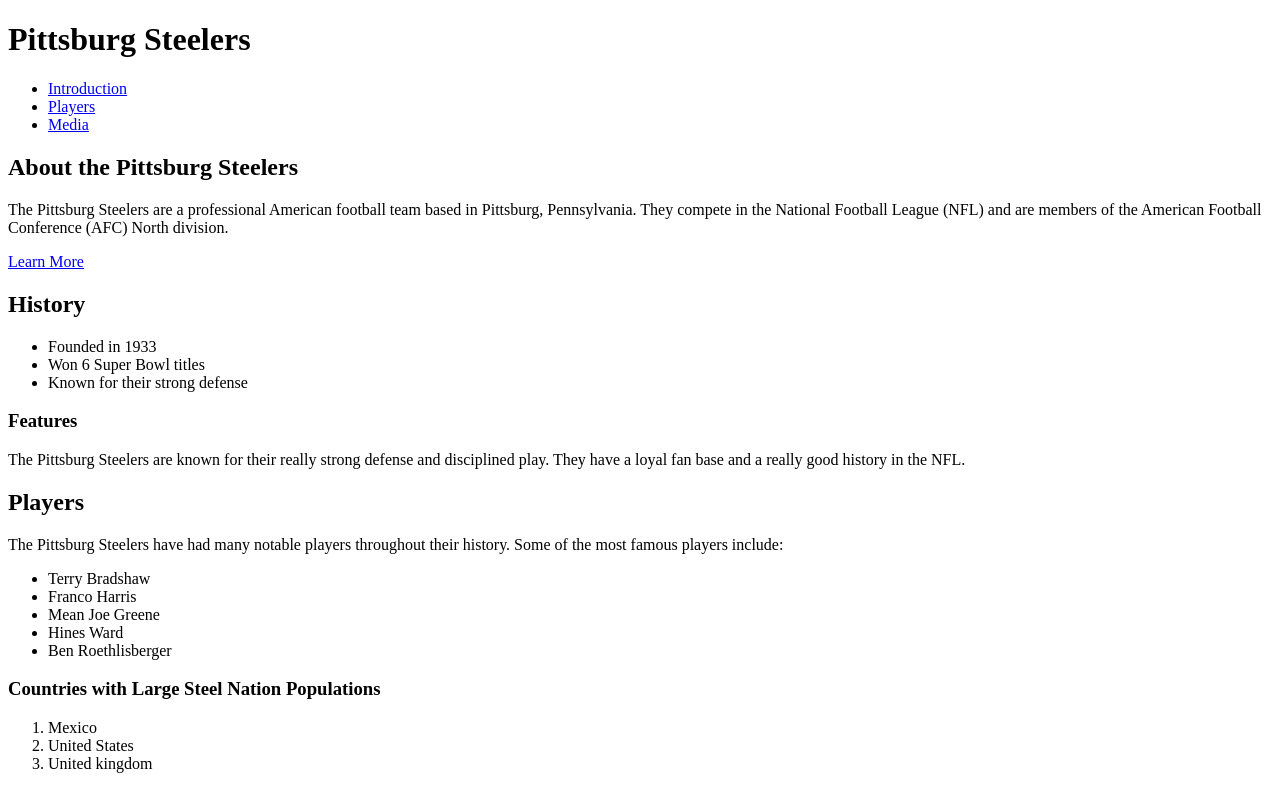
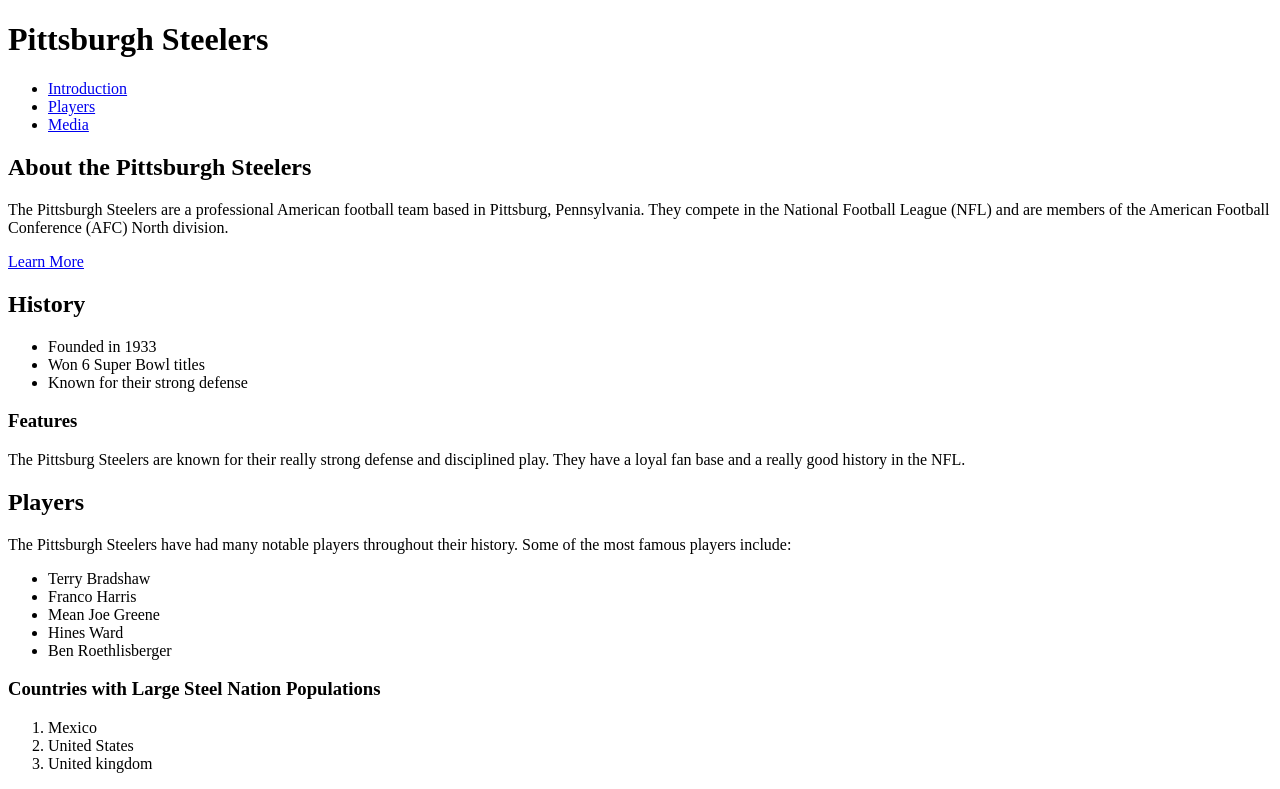
Before and after one commit to 129dbartra-spec/My-interest, a plain HTML site: page index.html in a window 1280 px wide. Shown: the top 789 px of the page. Drawn offline with Linux system fonts and the light colour scheme.

Commit message:
added h at the end of pittsburgh

```diff
--- a/index.html
+++ b/index.html
@@ -2,13 +2,13 @@
 <html>
 
 <head>
-  <title>Pittsburg Steelers</title>
+  <title>Pittsburgh Steelers</title>
 </head>
 
 <body>
   <nav>
   </nav>
-  <h1>Pittsburg Steelers</h1>
+  <h1>Pittsburgh Steelers</h1>
   <nav>
     <ul>
       <li><a href="#introduction">Introduction</a></li>
@@ -17,8 +17,8 @@
     </ul>
   </nav>
   <div id="introduction">
-    <h2>About the Pittsburg Steelers</h2>
-    <p>The Pittsburg Steelers are a professional American football team based in Pittsburg, Pennsylvania. They compete in the National Football League (NFL) and are members of the American Football Conference (AFC) North division.</p>
+    <h2>About the Pittsburgh Steelers</h2>
+    <p>The Pittsburgh Steelers are a professional American football team based in Pittsburg, Pennsylvania. They compete in the National Football League (NFL) and are members of the American Football Conference (AFC) North division.</p>
     <a href="https://en.wikipedia.org/wiki/Pittsburgh_Steelers" target="_blank">Learn More</a>
     <h2>History</h2>
     <ul>
@@ -31,7 +31,7 @@
   </div>
   <div id="players">
     <h2>Players</h2>
-    <p>The Pittsburg Steelers have had many notable players throughout their history. Some of the most famous players include:</p>
+    <p>The Pittsburgh Steelers have had many notable players throughout their history. Some of the most famous players include:</p>
     <ul>
       <li>Terry Bradshaw</li>
       <li>Franco Harris</li>
```
